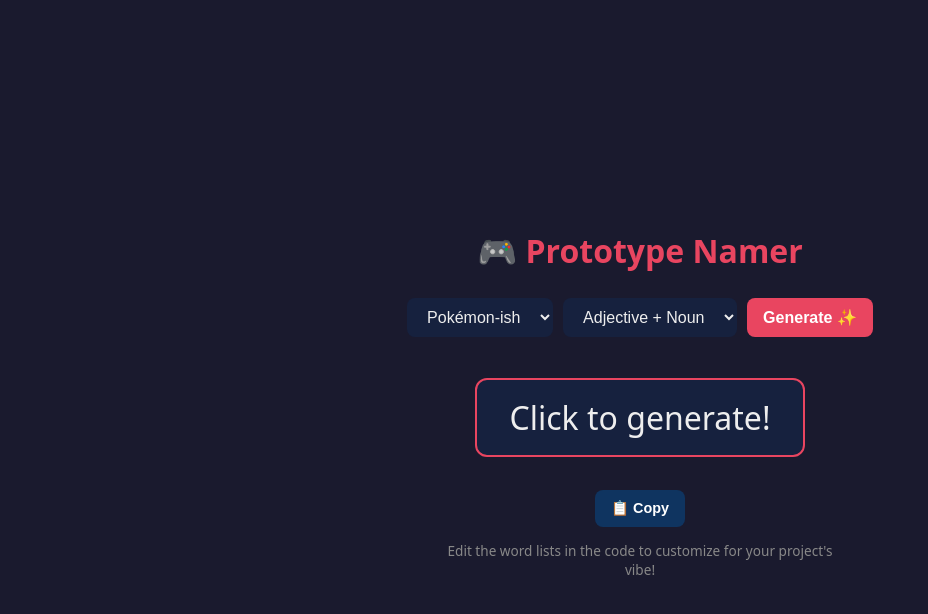
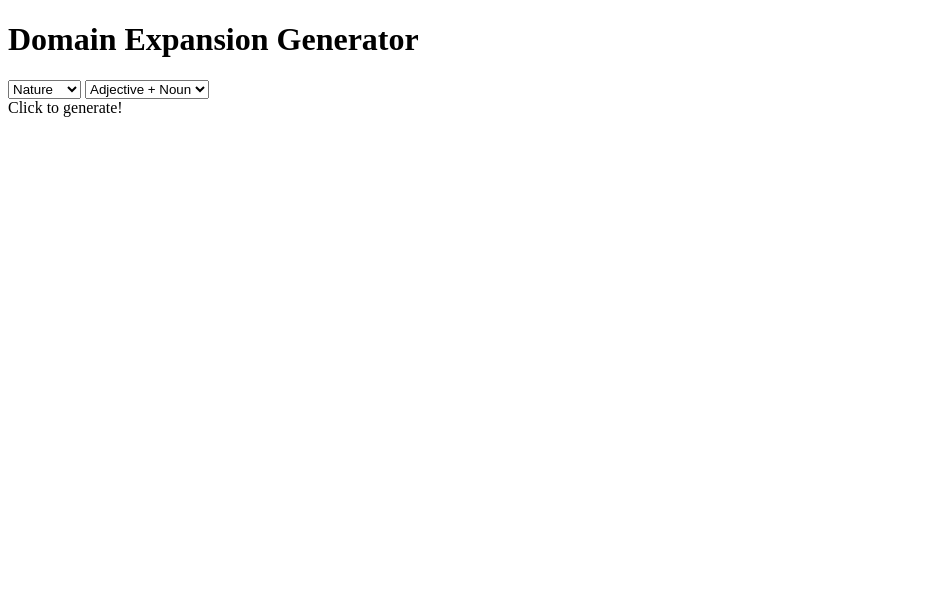
Before and after one commit to ThatGuyIain/Domain-Expansion-Generator, a plain HTML site: page index.html in a window 1280 px wide. Shown: the whole page, without its empty margins (0-928 px from the left). Drawn offline with Linux system fonts and the light colour scheme.

Commit message:
edited HTML

```diff
--- a/index.html
+++ b/index.html
@@ -2,45 +2,24 @@
 <html lang="en">
 <head>
 <meta charset="UTF-8">
-<title>Prototype Name Generator</title>
-<style>
-* { box-sizing: border-box; }
-body { font-family: system-ui, sans-serif; background: #1a1a2e; color: #eee;
-       display: flex; flex-direction: column; align-items: center;
-       justify-content: center; min-height: 100vh; margin: 0; padding: 20px; }
-h1 { color: #e94560; margin-bottom: 0.3em; }
-.controls { display: flex; gap: 10px; flex-wrap: wrap; justify-content: center; margin: 1em 0; }
-select, button { padding: 10px 16px; font-size: 1em; border-radius: 8px; border: none; cursor: pointer; }
-select { background: #16213e; color: #eee; }
-button { background: #e94560; color: white; font-weight: bold; }
-button:hover { background: #ff6b6b; }
-.result { font-size: 2em; margin: 0.8em 0; padding: 0.5em 1em;
-          background: #16213e; border-radius: 12px; min-width: 280px; text-align: center;
-          border: 2px solid #e94560; }
-.hint { font-size: 0.85em; color: #888; max-width: 400px; text-align: center; }
-.copy-btn { background: #0f3460; font-size: 0.9em; margin-top: 0.5em; }
-</style>
+<title>Domain Expansion Generator</title>
 </head>
 <body>
 
-<h1>🎮 Prototype Namer</h1>
-
+<h1>Domain Expansion Generator</h1>
 <div class="controls">
   <select id="theme">
-    <option value="pokemon">Pokémon-ish</option>
-    <option value="space">Star Wars-y</option>
+    <option value="nature">Nature</option>
+    <option value="space">Space</option>
     <option value="art">Artistic</option>
     <option value="fantasy">Fantasy</option>
+    <option value="random">Random</option>
   </select>
   <select id="format">
     <option value="adj-noun">Adjective + Noun</option>
-    <option value="alliterative">Alliterative</option>
-    <option value="codename">Codename v0.X</option>
   </select>
-  <button onclick="generate()">Generate ✨</button>
 </div>
+<script type = module src="./src/main.ts"></script>
+
 
 <div class="result" id="output">Click to generate!</div>
-<button class="copy-btn" onclick="copyName()">📋 Copy</button>
-
-<p class="hint">Edit the word lists in the code to customize for your project's vibe!</p>
```
